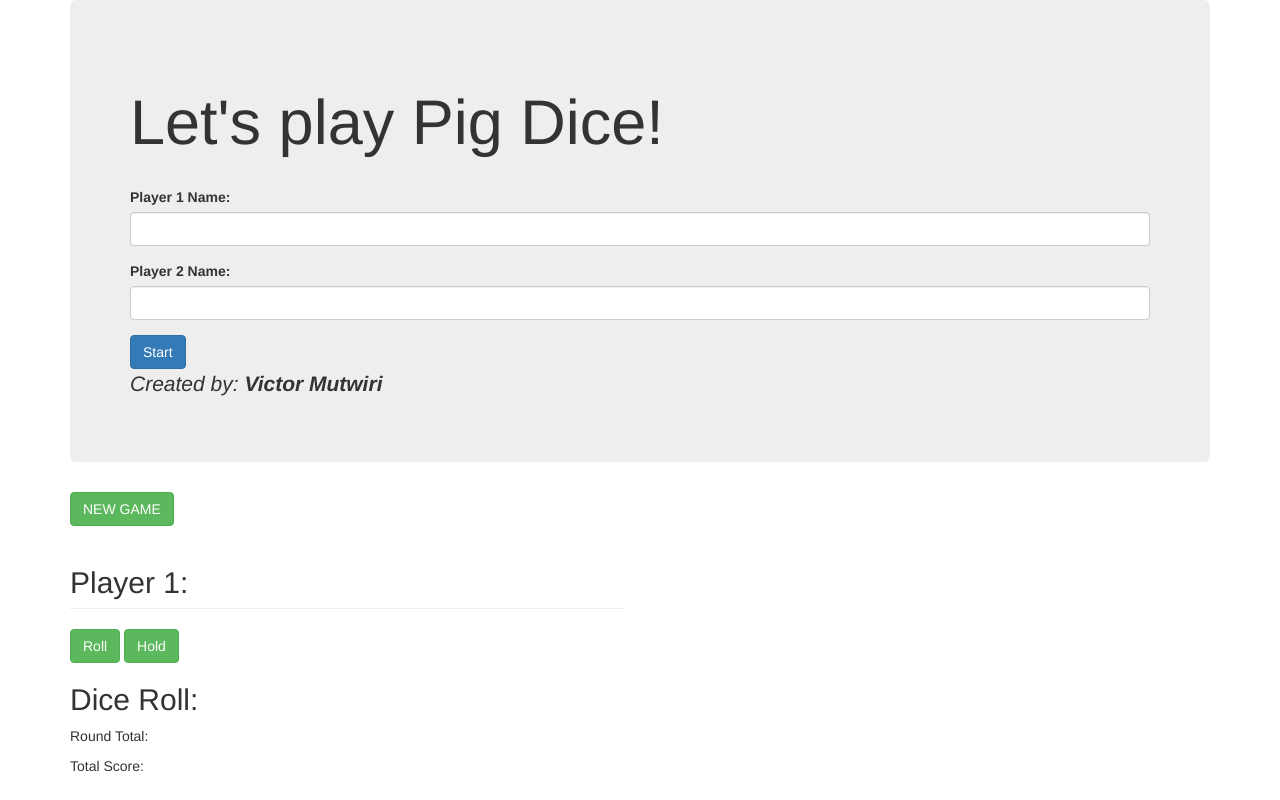
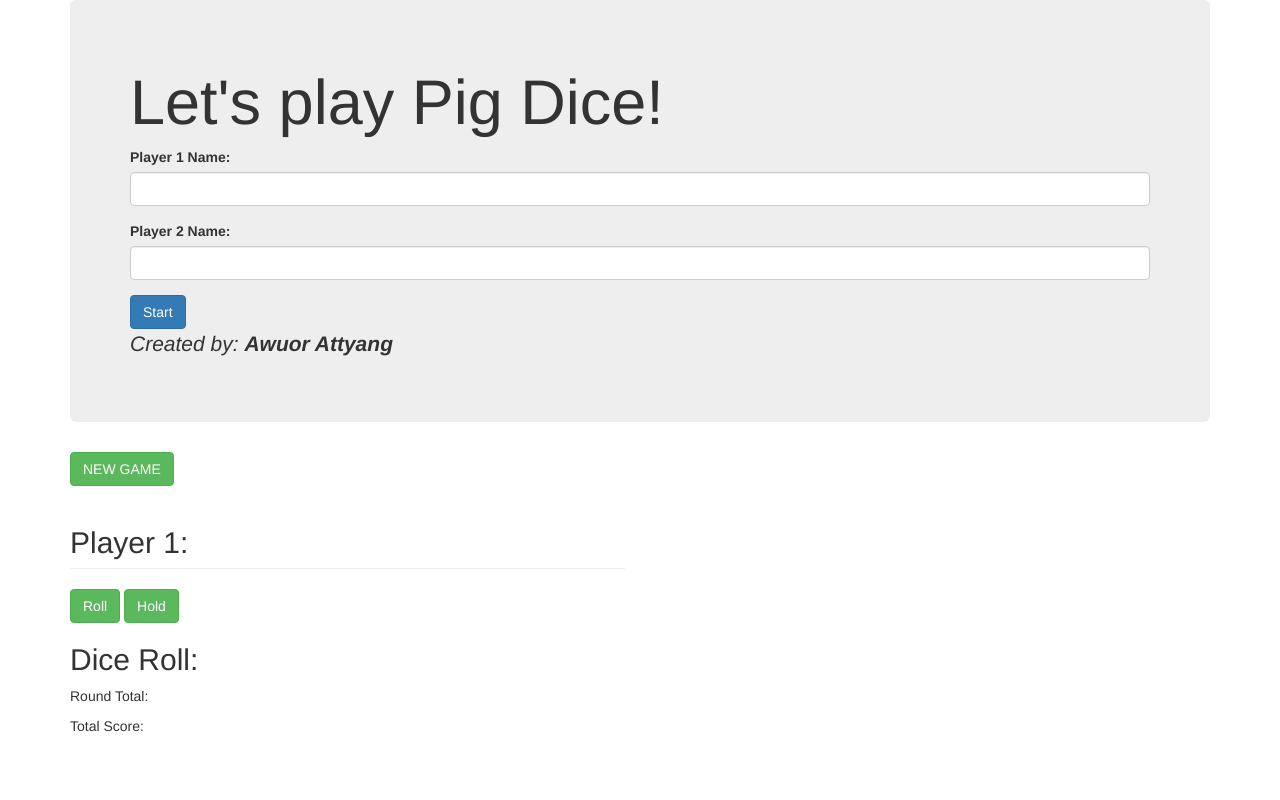
Before and after one commit to awuorlost/Pig-Dice, a plain HTML site: page index.html in a window 1280 px wide. Drawn offline with Linux system fonts and the light colour scheme.

```diff
--- a/index.html
+++ b/index.html
@@ -11,15 +11,17 @@
 
 
 <body>
-  <div class="start-menu container">
+  <div class="menu container">
     <div class="jumbotron">
-      <h1 class="page-header">Let's play Pig Dice!</h1>
+      <h1 class="page-heading">Let's play Pig Dice!</h1>
+
       <div id="formDiv">
         <form id="player-1">
           <div class="form-group">
             <label for="player1Name">Player 1 Name:</label>
             <input required class="player1Name form-control" type="text">
           </div>
+
         </form>
         <form id="player-2">
           <div class="form-group">
@@ -28,8 +30,9 @@
           </div>
         </form>
       </div>
+
       <button id="start" class="btn-primary btn">Start</button>
-      <p id="createdBy"><i>Created by: <b>Victor Mutwiri</b></i></p>
+      <p id="createdBy"><i>Created by: <b>Awuor Attyang</b></i></p>
     </div>
   </div>
   <div class="player-console container">
```
